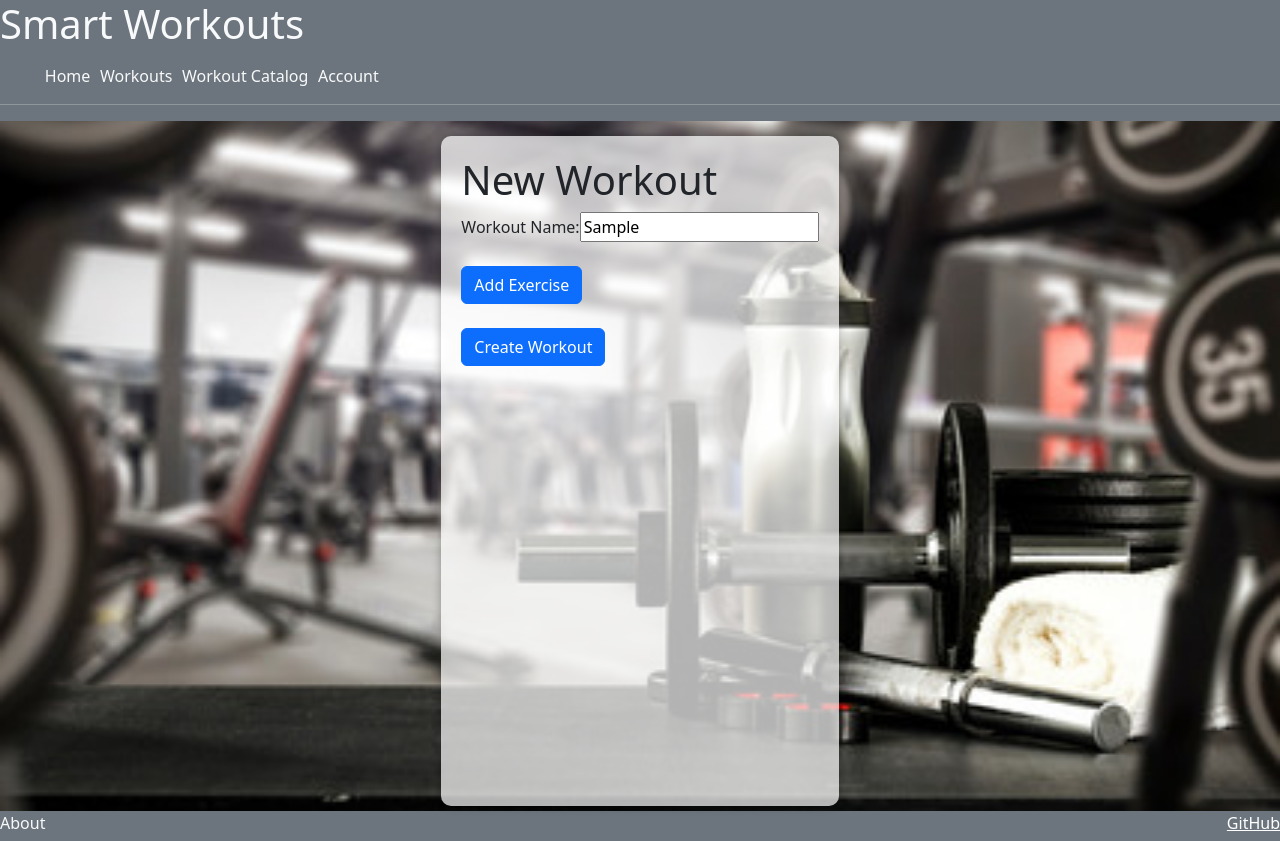
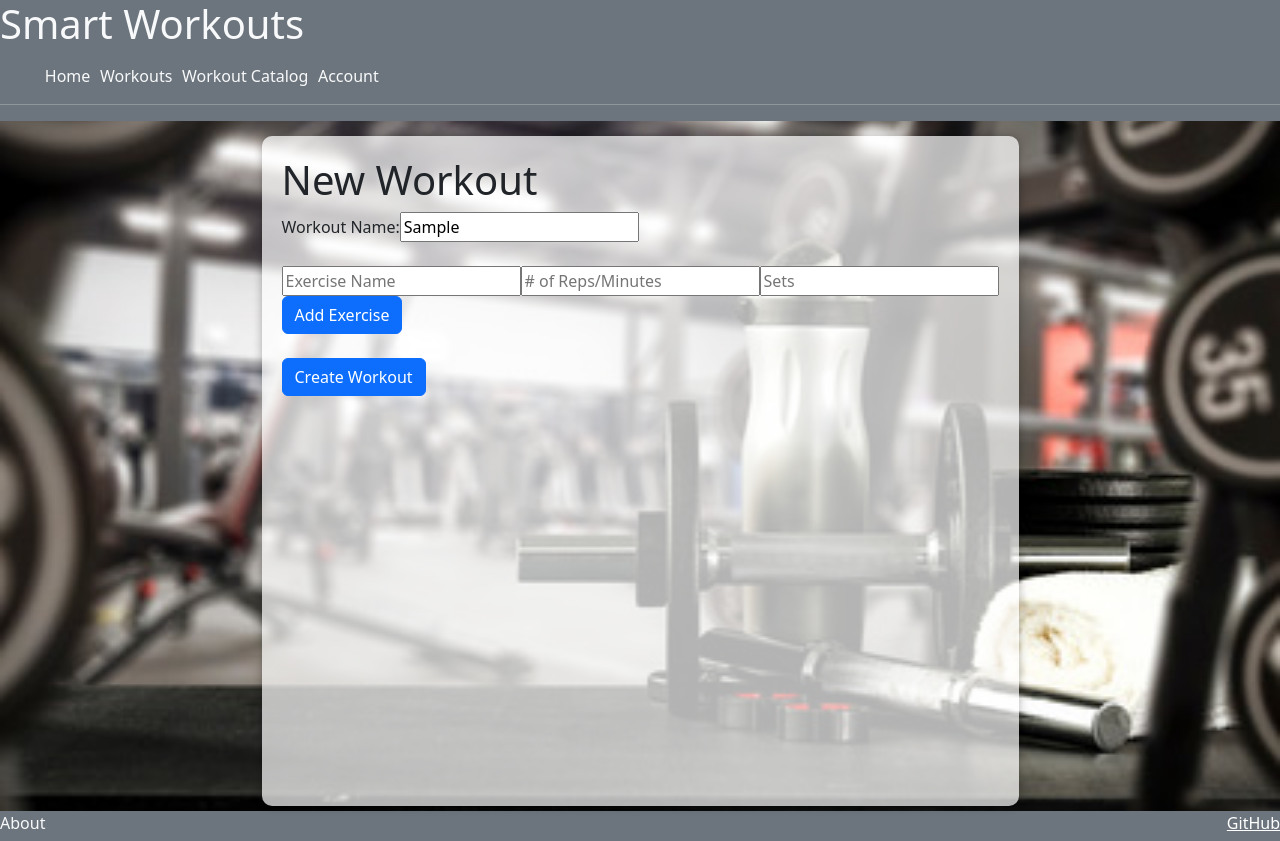
Before and after one commit to Spitfyre4/startup, a React (Vite) app: page /newWorkout in a window 1280 px wide. Both pictures are taken after typing "Sample" into the empty fields and a click on the button "Add Exercise". Built offline with nearby package versions, Linux system fonts and the light colour scheme.

Commit message:
added make workout

```diff
--- a/src/newWorkout/newWorkout.jsx
+++ b/src/newWorkout/newWorkout.jsx
@@ -1,26 +1,120 @@
-import React, { useEffect, useState } from 'react';
-import { useParams } from 'react-router-dom';
+import React, { useState } from 'react';
 import '../workout.css';
+import { useNavigate } from 'react-router-dom';
+
+class workoutReq {
+    constructor(username, workout) {
+        this.username = username;
+        this.workout = workout;
+    }
+}
+
+class workout{
+    constructor(name, exercises){
+        this.name = name;
+        this.exercises = exercises;
+        this.stats = { views: 0, downloads: 0};
+        this.id = generateUniqueId();
+    }
+}
+
+
+function generateUniqueId() {
+    const timestamp = new Date().getTime();
+    const random = Math.random().toString(36).substring(2);
+    return `${timestamp}${random}`;
+}
 
 export function NewWorkout() {
+    const [workoutName, setWorkoutName] = useState("");
+    const [exercises, setExercises] = useState([]);
+    const navigate = useNavigate();
 
-    function addExerciseField(){
-
+    function addExerciseField() {
+        setExercises(prevExercises => [
+            ...prevExercises,
+            {
+                exerciseName: "",
+                reps: "",
+                sets: ""
             }
-    function createWorkout(){
-
+        ]);
     }
 
+    function handleFieldChange(index, fieldName, value) {
+        setExercises(prevExercises => {
+            const newExercises = [...prevExercises];
+            newExercises[index][fieldName] = value;
+            return newExercises;
+        });
+    }
+
+    async function createWorkout() {
+        const workoutObj = new workout(workoutName, exercises);
+
+        const username = getUsername();
+
+        const req = new workoutReq(username, workoutObj);
+
+        try {
+            const response = await fetch('/api/workout', {
+                method: 'POST',
+                headers: { 'content-type': 'application/json' },
+                body: JSON.stringify(req)
+            });
+
+            if (response.ok) {
+                navigate("/workouts");
+            } else {
+                console.error('Failed to create workout:', response.statusText);
+                navigate("/");
+            }
+        } catch (error) {
+            console.error('Error creating workout:', error);
+        }
+    }
 
     return (
         <main className="workout-background">
             <div id="workout-form" className="translucent-box margin-bottom">
                 <h1>New Workout</h1>
                 <label htmlFor="workout-name">Workout Name:</label>
-      <input type="text" id="workout-name" name="workout-name" className="workout-name" required /><br /><br />
+                <input
+                    type="text"
+                    id="workout-name"
+                    name="workout-name"
+                    className="workout-name"
+                    required
+                    value={workoutName}
+                    onChange={(e) => setWorkoutName(e.target.value)}
+                /><br /><br />
 
                 <div id="exercise-fields">
-        {/* Exercise fields are added dynamically */}
+                    {exercises.map((exercise, index) => (
+                        <div key={index}>
+                            <input
+                                type="text"
+                                className="exercise-name"
+                                placeholder="Exercise Name"
+                                value={exercise.exerciseName}
+                                onChange={(e) => handleFieldChange(index, "exerciseName", e.target.value)}
+                            />
+                            <input
+                                type="number"
+                                className="reps"
+                                placeholder="# of Reps/Minutes"
+                                value={exercise.reps}
+                                onChange={(e) => handleFieldChange(index, "reps", e.target.value)}
+                            />
+                            <input
+                                type="number"
+                                className="sets"
+                                placeholder="Sets"
+                                value={exercise.sets}
+                                onChange={(e) => handleFieldChange(index, "sets", e.target.value)}
+                            />
+                        </div>
+                    ))}
                 </div>
 
                 <button type="button" className="btn btn-primary" onClick={addExerciseField}>Add Exercise</button><br /><br />
@@ -28,5 +122,9 @@ export function NewWorkout() {
                 <button type="button" className="btn btn-primary" onClick={createWorkout}>Create Workout</button>
             </div>
         </main>
-    )
+    );
+
+    function getUsername() {
+        return localStorage.getItem('username') ?? 'Mystery user';
       }
+}
```
Lines whose indentation alone changed are shown as unchanged.
